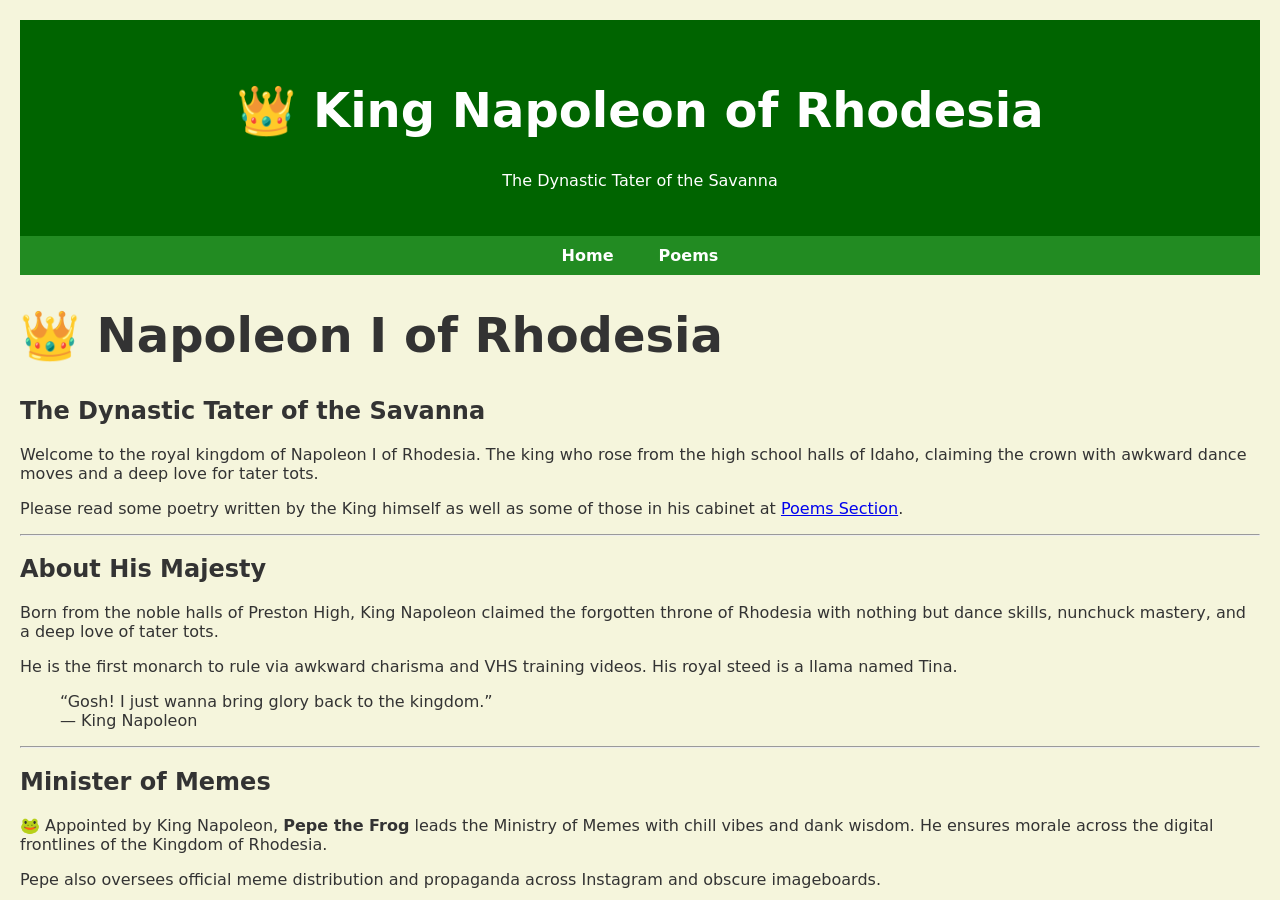
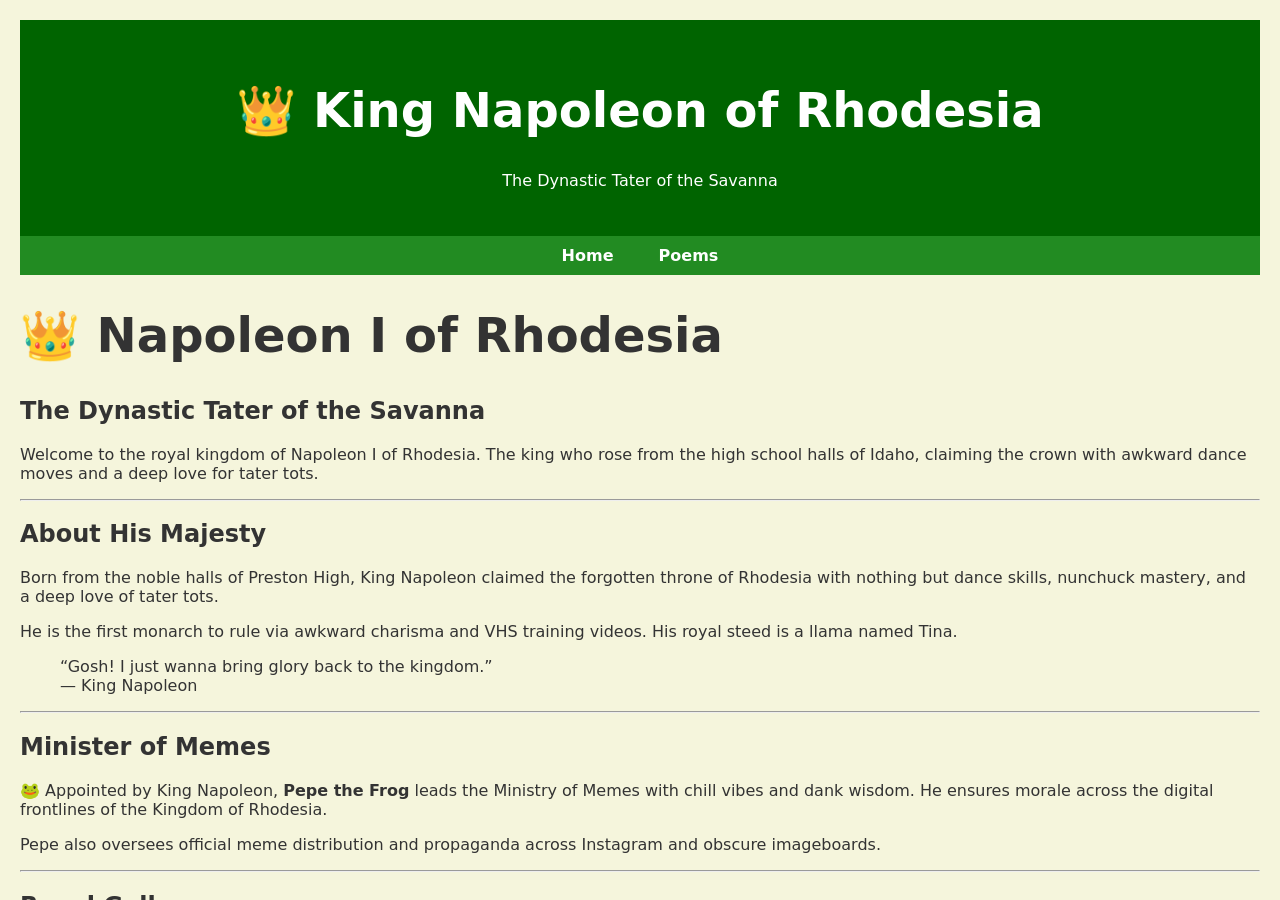
Before and after one commit to thekingofrhodesia/thekingofrhodesia.github.io, a Jekyll site: the page built from index.md, in a window 1280 px wide and 900 px high. Built offline with Jekyll 4.4.1, drawn with Linux system fonts in a browser that asks for light colours; some web fonts are replaced; our own code applies the rules of GitHub Pages for plain Markdown files.

Commit message:
Update index.md

```diff
--- a/index.md
+++ b/index.md
@@ -8,8 +8,6 @@ permalink: /
 ## The Dynastic Tater of the Savanna
 
 Welcome to the royal kingdom of Napoleon I of Rhodesia. The king who rose from the high school halls of Idaho, claiming the crown with awkward dance moves and a deep love for tater tots.
-
-Please read some poetry written by the King himself as well as some of those in his cabinet at [Poems Section](/poems/).
 
 ---
 
```
